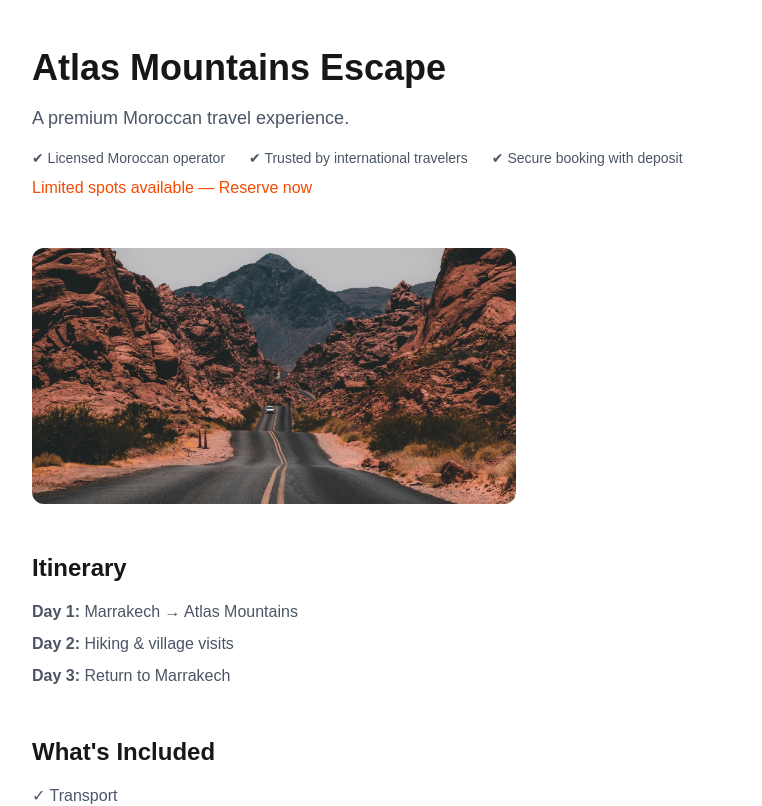
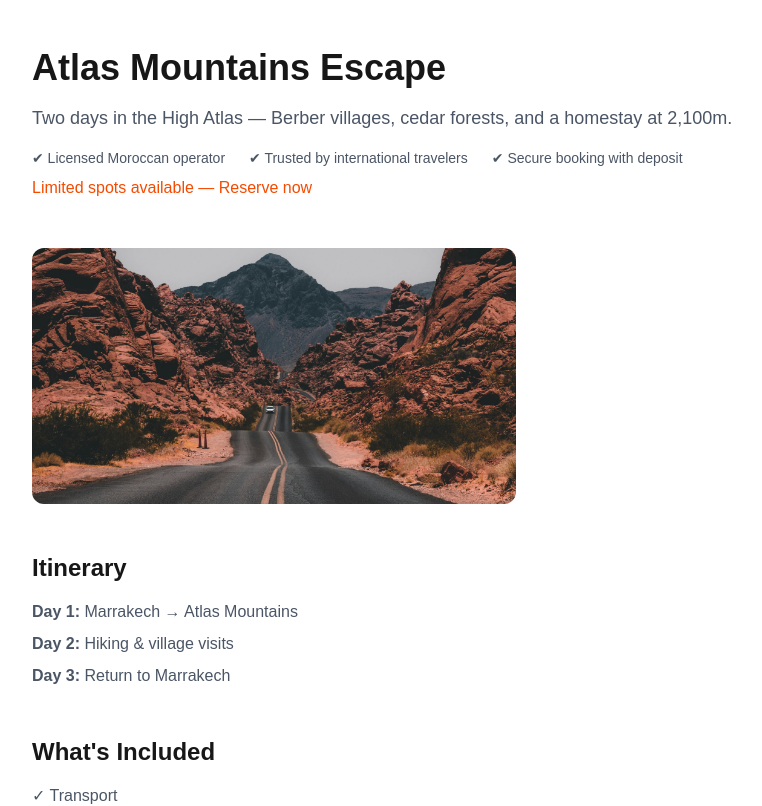
Before and after one commit to quntums/yzland-fusion, a Next.js app: page /tours/atlas-escape in a window 1280 px wide. Shown: the top 806 px of the page, without its empty margins (112-874 px from the left). Built offline with nearby package versions, Linux system fonts and the light colour scheme.

Commit message:
Fix subtitles and WhatsApp messages to use per-tour JSON data

```diff
--- a/src/components/TourPage.tsx
+++ b/src/components/TourPage.tsx
@@ -11,11 +11,12 @@ interface TourPageProps {
 }
 
 export default function TourPage({ tour, testimonials }: TourPageProps) {
+  const whatsappMsg = encodeURIComponent((tour as any).whatsapp_message || 'I want to book the ' + tour.title);
   return (
     <main className="max-w-5xl mx-auto px-4 py-12 space-y-12">
       <section>
         <h1 className="text-4xl font-bold">{tour.title}</h1>
-        <p className="text-gray-600 mt-4 text-lg">{tour.description || 'A premium Moroccan travel experience.'}</p>
+        <p className="text-gray-600 mt-4 text-lg">{(tour as any).subtitle || 'A premium Moroccan travel experience.'}</p>
         <div className="flex flex-wrap gap-6 text-sm text-gray-600 mt-4">
           <span>✔ Licensed Moroccan operator</span>
           <span>✔ Trusted by international travelers</span>
@@ -43,7 +44,7 @@ export default function TourPage({ tour, testimonials }: TourPageProps) {
         </div>
         <p className="text-orange-600 font-medium mt-4">Limited availability during peak season</p>
         <div className="mt-6 flex flex-col sm:flex-row gap-4 justify-center">
-          <a href="https://wa.me/212619852591?text=I%20want%20to%20book%20the%20Sahara%20tour" target="_blank" className="bg-green-600 text-white px-8 py-4 rounded-xl text-lg font-semibold shadow-lg hover:bg-green-700 transition">
+          <a href={`https://wa.me/212619852591?text=${whatsappMsg}`} target="_blank" className="bg-green-600 text-white px-8 py-4 rounded-xl text-lg font-semibold shadow-lg hover:bg-green-700 transition">
             Book via WhatsApp
           </a>
           <a href={tour.cta.payment_link || '#'} target="_blank" className="bg-black text-white px-8 py-4 rounded-xl text-lg font-semibold shadow-lg hover:bg-gray-800 transition">
```
